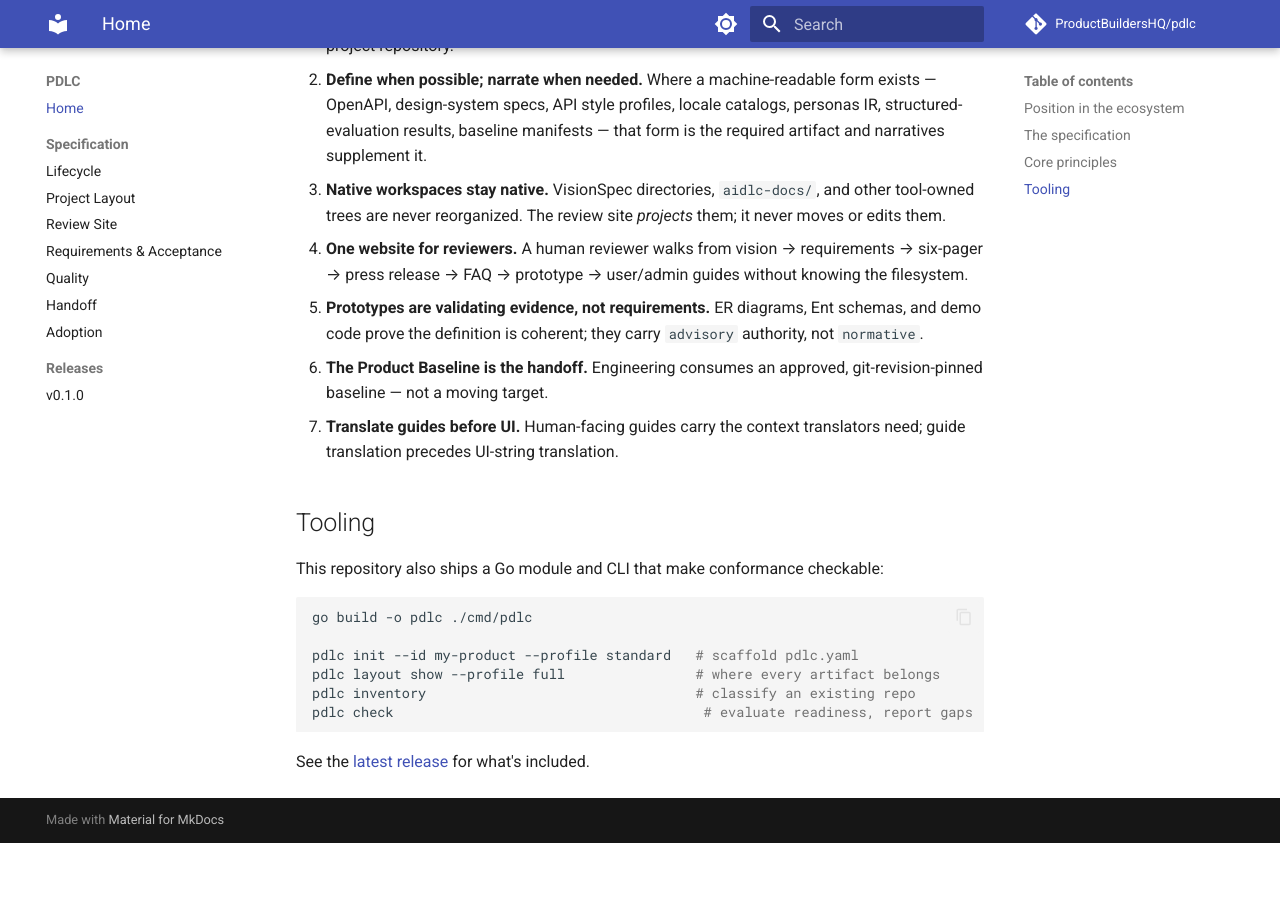
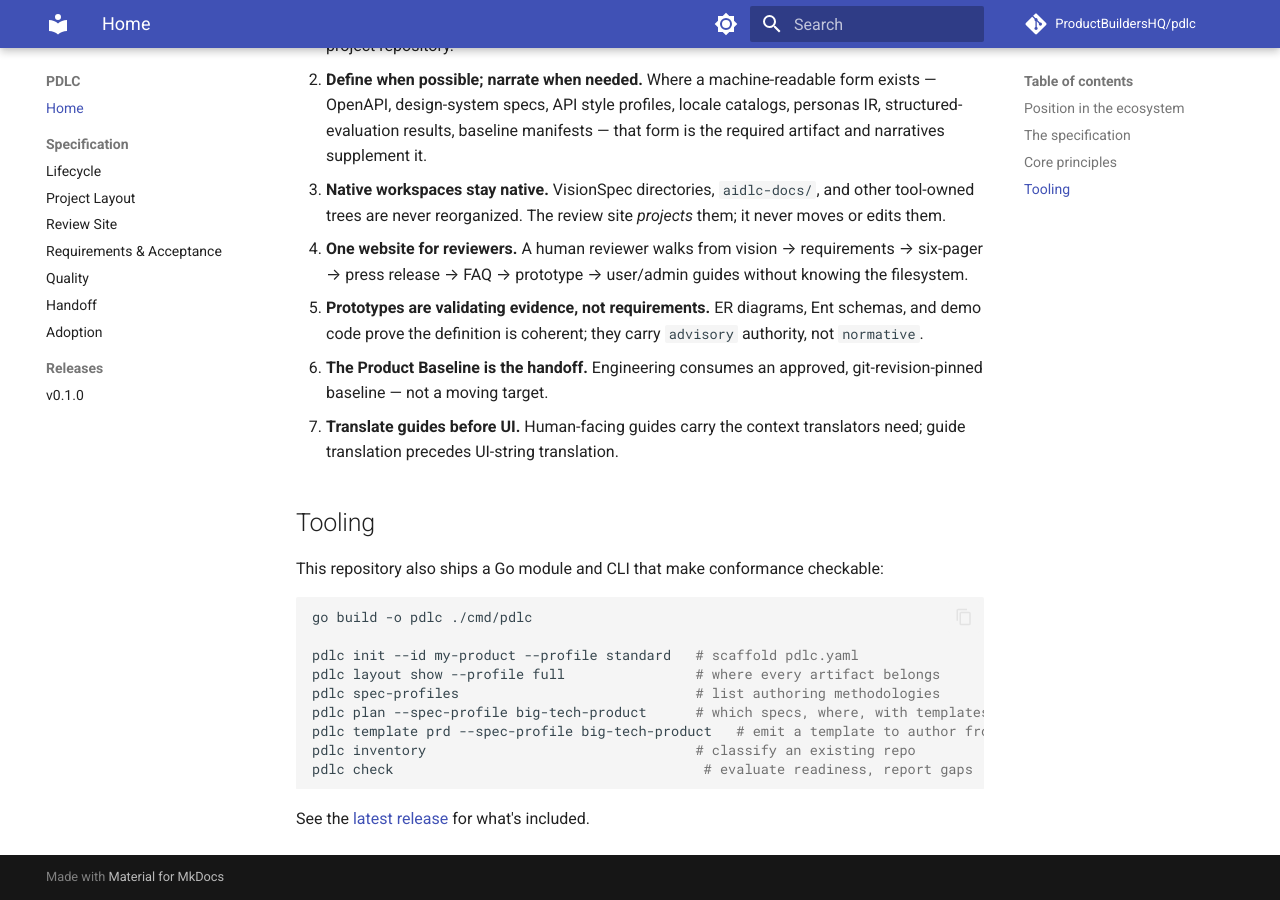
Before and after one commit to ProductBuildersHQ/pdlc, an MkDocs documentation site: the page built from docs/index.md, in a window 1280 px wide and 900 px high, scrolled down 1495 px. Built offline with MkDocs 1.6.1 and Material for MkDocs 9.7.7, drawn with Linux system fonts in a browser that asks for light colours; comment, search, counter and statistics services are not loaded; before the commit the page ends 2338 px from its top, so only the background shows below that.

Commit message:
docs: regenerate manifest schema and document new commands
Co-Authored-By: Claude Fable 5 <noreply@anthropic.com>

````diff
--- a/docs/index.md
+++ b/docs/index.md
@@ -47,6 +47,9 @@ go build -o pdlc ./cmd/pdlc
 
 pdlc init --id my-product --profile standard   # scaffold pdlc.yaml
 pdlc layout show --profile full                # where every artifact belongs
+pdlc spec-profiles                             # list authoring methodologies
+pdlc plan --spec-profile big-tech-product      # which specs, where, with templates + rubrics
+pdlc template prd --spec-profile big-tech-product   # emit a template to author from
 pdlc inventory                                 # classify an existing repo
 pdlc check                                      # evaluate readiness, report gaps
 ```
````
Also changed, not shown: 1 other file.
